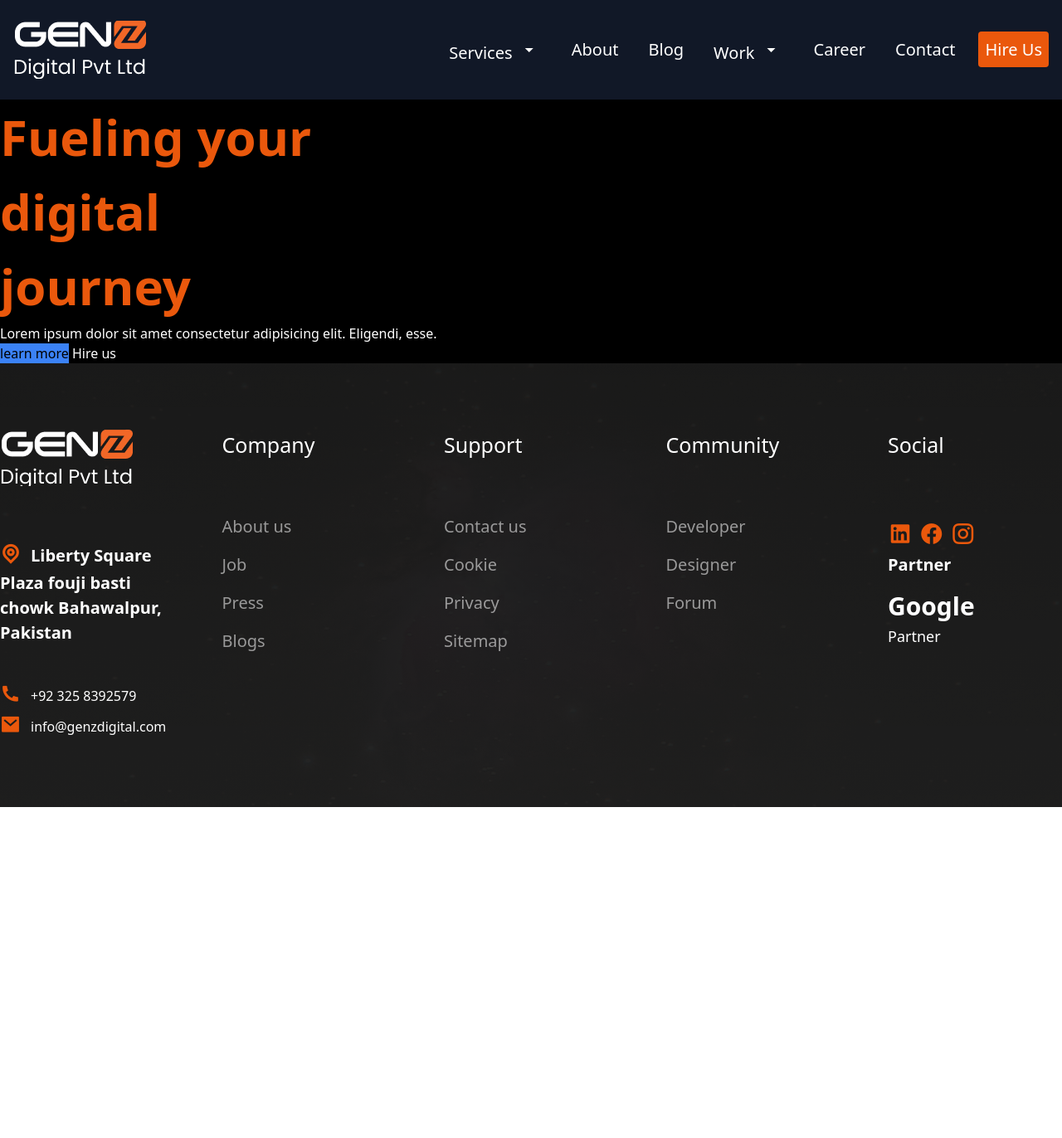
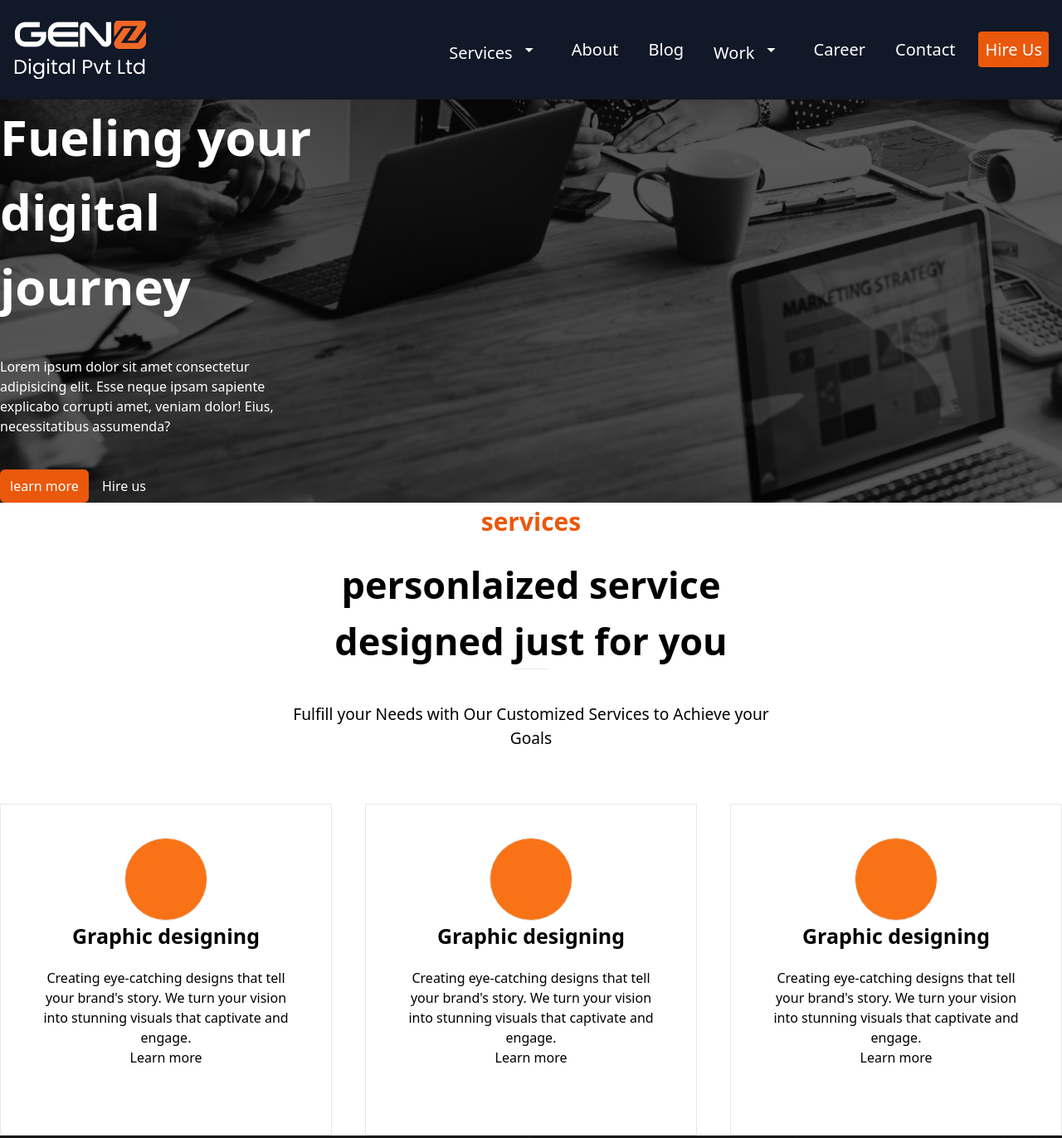
Before and after one commit to mohibullah7/Genz-website, a website: page src/index.html in a window 1280 px wide. Shown: the top 1372 px of the page at 83% size. Before the commit the page ends 973 px from the top, so only its background shows below. Drawn offline with nearby package versions, Linux system fonts and the light colour scheme.

Commit message:
chnages made

```diff
--- a/src/index.html
+++ b/src/index.html
@@ -175,24 +175,71 @@
   </header>
 
 <section>
-  <div class="w-full bg-black">
+  <div class="w-full bg-black bg-first-section">
     <div class="container mx-auto ">
      <div class="flex justify-center flex-col flex-wrap ">
 
       <div class="w-[30vw]">
-        <h1 class="text-[60px] text-orange-600 font-bold ">Fueling your digital journey</h1>
+        <h1 class="text-[60px] text-white font-bold ">Fueling your digital journey</h1>
 
       </div>
-      <div class="text-white text-[1rem]">
-        <p>Lorem ipsum dolor sit amet consectetur adipisicing elit. Eligendi, esse.</p>
+      <div class="text-white text-[1rem] mt-10 w-[30vw]">
+        <p>Lorem ipsum dolor sit amet consectetur adipisicing elit. Esse neque ipsam sapiente explicabo corrupti amet, veniam dolor! Eius, necessitatibus assumenda?</p>
       </div>
-      <div>
-        <button class="bg-blue-500">learn more</button>
+      <div class="mt-10">
+        <button class="bg-orange-600 text-white rounded-md px-3 py-2 me-3">learn more</button>
         <a class="text-white" href="">Hire us</a>
       </div>
      </div>
     </div>
   </div>
+</section>
+
+<section id="services">
+  <div class="w-full">
+    <div class="container mx-auto flex justify-center items-center flex-col flex-wrap ">
+      <div class="flex justify-center items-center flex-col w-[45vw] text-center">
+        <h3 class="text-orange-600 text-[30px] font-semibold">services</h3>
+        <h1 class="text-black text-[45px] mt-5 font-bold">personlaized service designed just for you </h1>
+        <hr class="w-10 text-orange-500">
+        <p class="mt-10 text-[1.2rem]">Fulfill your Needs with Our Customized Services to Achieve your Goals</p>
+      </div>
+      <div class="courses mt-16 flex justify-center items-center gap-10 flex-wrap">
+        <div class="course-div h-[400px] w-[400px] border flex flex-col    items-center p-10">
+          <div class="course-icon w-[100px] h-[100px] rounded-full border  bg-orange-500">
+
+          </div>
+          <div class="text-center">
+            <h2 class="text-[25px] font-bold ">Graphic designing</h2>
+            <p class="font-light mt-5">Creating eye-catching designs that tell your brand's story. We turn your vision into stunning visuals that captivate and engage.</p>
+            <a class="" href="">Learn more</a>
+          </div>
+        </div>
+        <div class="course-div h-[400px] w-[400px] border flex flex-col    items-center p-10">
+          <div class="course-icon w-[100px] h-[100px] rounded-full border  bg-orange-500">
+
+          </div>
+          <div class="text-center">
+            <h2 class="text-[25px] font-bold ">Graphic designing</h2>
+            <p class="font-light mt-5">Creating eye-catching designs that tell your brand's story. We turn your vision into stunning visuals that captivate and engage.</p>
+            <a class="" href="">Learn more</a>
+          </div>
+        </div>
+        <div class="course-div h-[400px] w-[400px] border flex flex-col    items-center p-10">
+          <div class="course-icon w-[100px] h-[100px] rounded-full border  bg-orange-500">
+
+          </div>
+          <div class="text-center">
+            <h2 class="text-[25px] font-bold ">Graphic designing</h2>
+            <p class="font-light mt-5">Creating eye-catching designs that tell your brand's story. We turn your vision into stunning visuals that captivate and engage.</p>
+            <a class="" href="">Learn more</a>
+          </div>
+        </div>
+      </div>
+    </div>
+
+  </div>
+
 </section>
 
 
--- a/src/style.css
+++ b/src/style.css
@@ -9,3 +9,7 @@
   /* background-image: linear-gradient(to bottom, rgba(0, 0, 0, 0.405), rgba(0, 0, 0, 0.377)), url(/src/images/unsplash_fsH1KjbdjE8.png); */
   background-image: linear-gradient(to bottom, rgba(0, 0, 0, 0.695), rgba(0, 0, 0, 0.644)), url(/src/images/unsplash_fsH1KjbdjE8.png);
 }
+.bg-first-section{
+  background-image: url(/src/images/business-team-working-office-worker-concept.png);
+  background-size: cover;
+}
```
Also changed, not shown: src/images/business-team-working-office-worker-concept.png (added), src/output.css.
